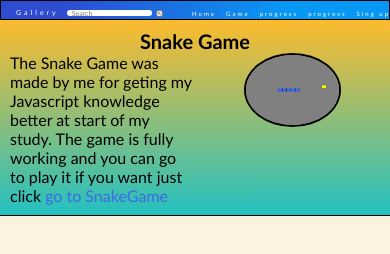
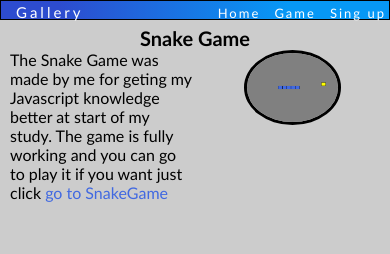
Before and after one commit to igoris12/Gallery, a website: page index.html in a window 390 px wide. Drawn offline with Linux system fonts and the light colour scheme; files whose address does not match are found by name.

Commit message:
smal styling

```diff
--- a/index.html
+++ b/index.html
@@ -16,16 +16,10 @@
             <div class="logo">
                 <a href="#">Gallery</a>
             </div>
-            <div class="search">
-                <input class="searchbar" type="search" placeholder="Search">
-                <button type="submit"><img src="./img/searchicon.png" alt="icon" class="searchbut"></img></button>
-            </div>
 
             <nav class="navigation">
                 <a href="#" class="header_nav">Home</a>
                 <a href="./snakeGame/index.html" class="header_nav">Game</a>
-                <a href="#" class="header_nav">progress</a>
-                <a href="#" class="header_nav">progress</a>
                 <a href="./sign up/index.html" class="header_nav">Sing up</a>
             </nav>
 
--- a/stylecss/style.css
+++ b/stylecss/style.css
@@ -11,7 +11,7 @@ body * {
 }
 
 body {
-  background: #fcf2e0;
+  background: #ccc;
 }
 
 header {
@@ -40,26 +40,6 @@ header {
   font-size: 30px;
   color: #fff;
   letter-spacing: 5px;
-}
-
-.search {
-  float: left;
-  margin-top: 25px;
-  overflow: hidden;
-}
-
-.searchbar {
-  border-radius: 4px;
-  border: none;
-  width: 230px;
-  height: 22px;
-}
-
-.searchbut {
-  width: 18px;
-  border: none;
-  cursor: pointer;
-  float: left;
 }
 
 .navigation {
@@ -103,20 +83,6 @@ header {
   .navigation a {
     font-size: 17px;
   }
-
-  .search {
-    margin-top: 33px;
-  }
-
-  .searchbut {
-    width: 11px;
-  }
-
-  .searchbar {
-    width: 150px;
-    padding-left: 5px;
-    height: 15px;
-  }
 }
 
 @media (max-width: 845px) {
@@ -128,19 +94,6 @@ header {
   .navigation a {
     font-size: 12px;
     margin-left: 5px;
-  }
-
-  .search {
-    margin-top: 14px;
-  }
-
-  .searchbar {
-    width: 120px;
-    height: 12px;
-    padding-left: 5px;
-  }
-  .searchbut {
-    width: 9px;
   }
 
   .logo {
@@ -177,20 +130,6 @@ header {
     margin-top: 9px;
   }
 
-  .searchbar {
-    width: 120px;
-    height: 9px;
-    padding-left: 5px;
-  }
-
-  input::placeholder {
-    font-size: 7px;
-  }
-
-  .searchbut {
-    width: 5px;
-  }
-
   .logo {
     width: 13%;
     line-height: 23px;
@@ -220,12 +159,6 @@ header {
     margin-left: 5px;
   }
 
-  .searchbar {
-    width: 100px;
-    height: 9px;
-    padding-left: 5px;
-  }
-
   .logo a {
     font-size: 9px;
   }
@@ -237,35 +170,19 @@ header {
   }
 
   .navigation a {
-    font-size: 6px;
-    margin-right: 1px;
+    font-size: 13px;
+    margin-right: 5px;
   }
-
-  .searchbar {
-    width: 85px;
-    height: 6px;
-    padding-left: 5px;
+  .logo {
+    width: 30%;
   }
-
-  .searchbut {
-    width: 3px;
-  }
-
   .logo a {
-    font-size: 7px;
+    font-size: 15px;
     letter-spacing: 3px;
   }
 }
 
 /* hero */
-
-.hero {
-  background: linear-gradient(
-    0deg,
-    rgba(34, 193, 195, 1) 0%,
-    rgba(253, 187, 45, 1) 100%
-  );
-}
 
 .heroH1 {
   display: flex;
@@ -277,7 +194,6 @@ header {
   display: grid;
   grid-template-columns: 1fr 1fr;
   width: 100vw;
-  border-bottom: 1px solid black;
   padding-bottom: 10px;
 }
 
@@ -297,7 +213,7 @@ header {
   width: 50%;
   margin-left: 25%;
   border-radius: 50%;
-  border: 2px solid black;
+  border: 3px solid black;
 }
 
 .containert > a > img:hover {
```
